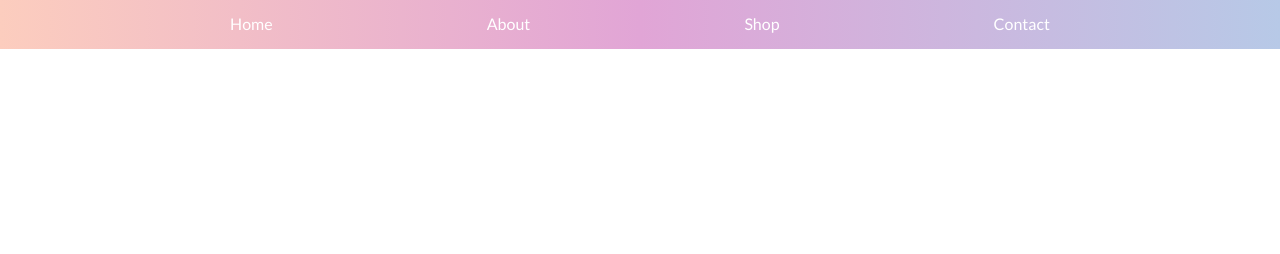
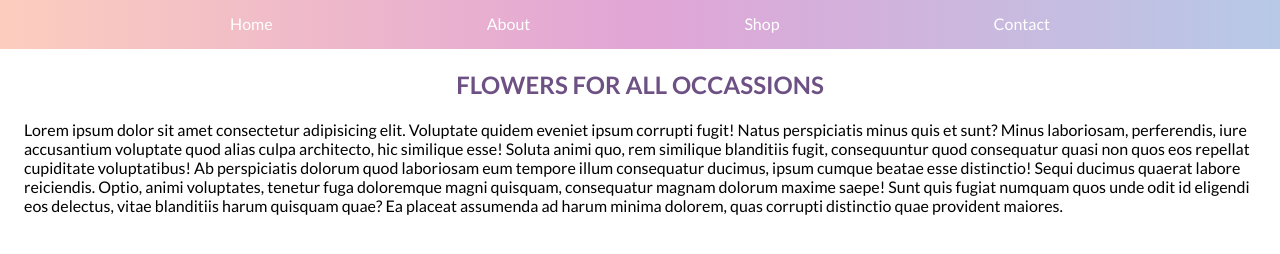
Before and after one commit to ahmadyattia/M13_ATTIA_AHMED, a plain HTML site: page week13files/index.html in a window 1280 px wide. Shown: the part 162-416 px from the top of the page. Drawn offline with Linux system fonts and the light colour scheme.

Commit message:
finish title and subtitle part

```diff
--- a/week13files/index.html
+++ b/week13files/index.html
@@ -24,5 +24,24 @@
         </ol>
       </nav>
     </header>
+
+    <main id="homepage-main">
+      <h2 id="page-title">FLOWERS FOR ALL OCCASSIONS</h2>
+      <p id="page-subtitle">
+        Lorem ipsum dolor sit amet consectetur adipisicing elit. Voluptate
+        quidem eveniet ipsum corrupti fugit! Natus perspiciatis minus quis et
+        sunt? Minus laboriosam, perferendis, iure accusantium voluptate quod
+        alias culpa architecto, hic similique esse! Soluta animi quo, rem
+        similique blanditiis fugit, consequuntur quod consequatur quasi non quos
+        eos repellat cupiditate voluptatibus! Ab perspiciatis dolorum quod
+        laboriosam eum tempore illum consequatur ducimus, ipsum cumque beatae
+        esse distinctio! Sequi ducimus quaerat labore reiciendis. Optio, animi
+        voluptates, tenetur fuga doloremque magni quisquam, consequatur magnam
+        dolorum maxime saepe! Sunt quis fugiat numquam quos unde odit id
+        eligendi eos delectus, vitae blanditiis harum quisquam quae? Ea placeat
+        assumenda ad harum minima dolorem, quas corrupti distinctio quae
+        provident maiores.
+      </p>
+    </main>
   </body>
 </html>
--- a/week13files/styles.css
+++ b/week13files/styles.css
@@ -55,3 +55,19 @@ body {
   text-decoration: none;
   color: white;
 }
+
+#homepage-main {
+  margin: 0 1.5rem;
+}
+
+#page-title {
+  color: #6d5184;
+  font-family: "Lato Bold";
+  text-align: center;
+  margin: 1.3rem 0;
+}
+
+#page-subtitle {
+  font-family: "Lato Regular";
+  margin: 0;
+}
```
